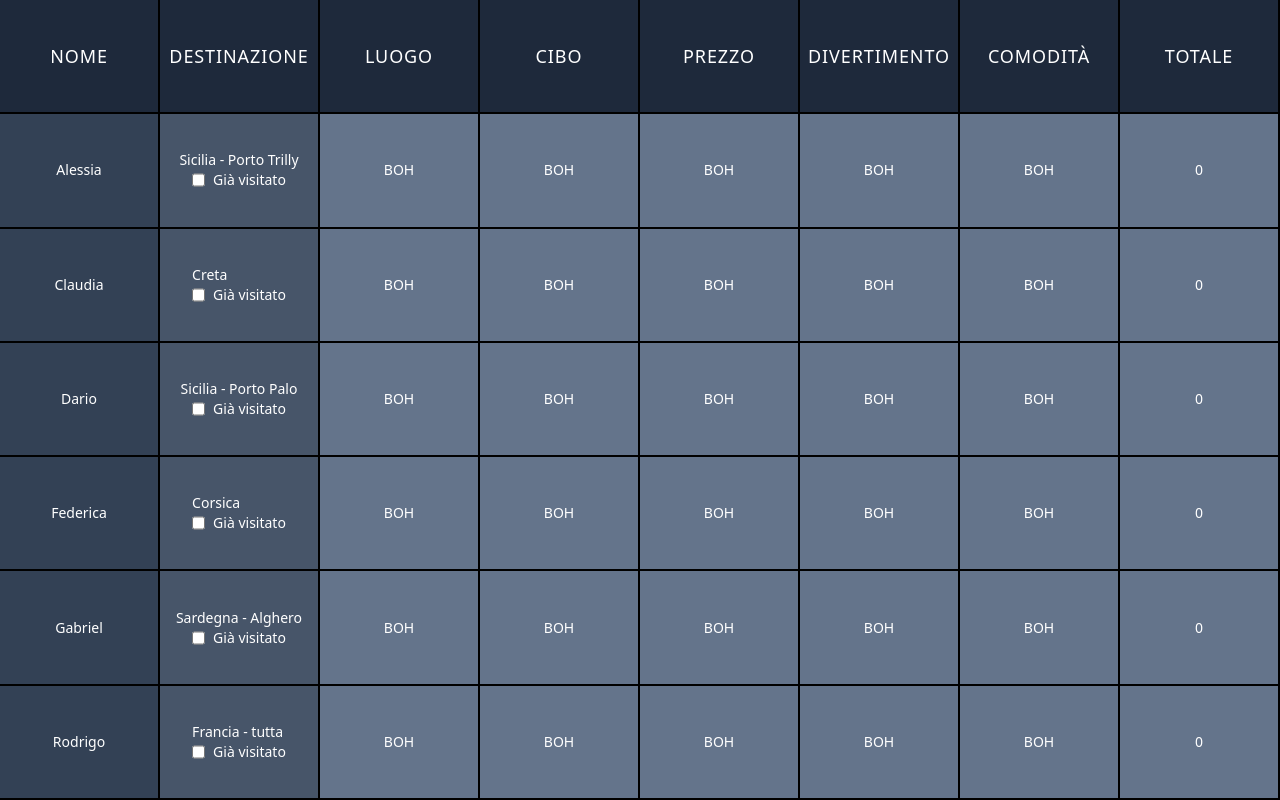
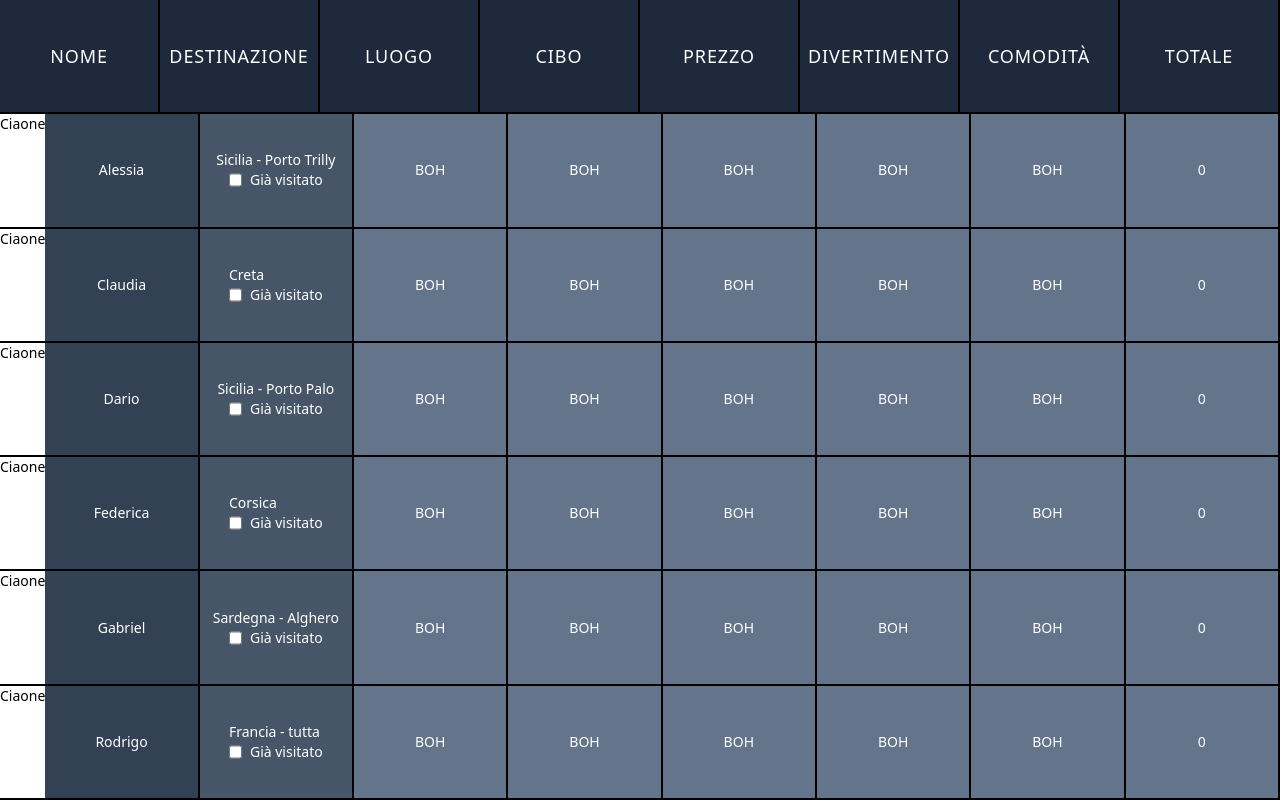
Before and after one commit to GabrielMihai/voto-vacanze, a Vue app: page /login in a window 1280 px wide. Both pictures are taken after a click on the button "LOGIN". Built offline with nearby package versions, Linux system fonts and the light colour scheme.

Commit message:
testing githubdev

```diff
--- a/src/components/UserRow.vue
+++ b/src/components/UserRow.vue
@@ -1,5 +1,6 @@
 <template>
   <div class="h-1/6 flex border-b-2 border-b-black">
+  <h1>Ciaone</h1>
     <div
       v-for="(value, key, index) in state.lazyUser"
       :key="index"
```
